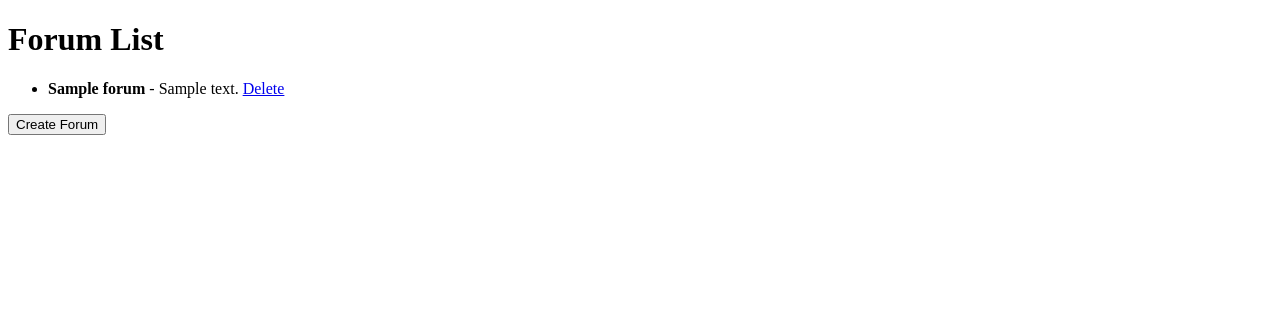
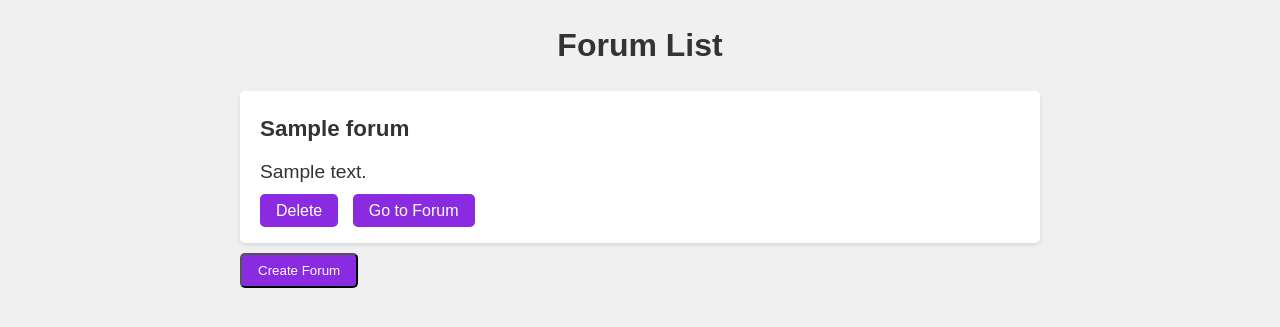
Before and after one commit to Krzakooo/PWII-Project, a PHP site: template pwii-bookworm-environment/www/public/templates/forum.twig in a window 1280 px wide. Shown: the top 327 px of the page. Run offline with PHP 8.4, Linux system fonts and the light colour scheme; the template is opened without the code that fills it: most values are stand-ins (such as "Sample title", 1, 10 or a date in 2020); some libraries are stand-ins or nearby versions.

Commit message:
button designs

```diff
--- a/pwii-bookworm-environment/www/public/templates/forum.twig
+++ b/pwii-bookworm-environment/www/public/templates/forum.twig
@@ -5,65 +5,187 @@
     <meta name="viewport" content="width=device-width, initial-scale=1.0">
     <title>Forums</title>
     <style>
-        /* Style for modal */
+        /* Reset default browser styles */
+        * {
+            box-sizing: border-box;
+            margin: 0;
+            padding: 0;
+        }
+
+        /* Body styles */
+        body {
+            font-family: Arial, sans-serif;
+            background-color: #f0f0f0;
+            color: #333;
+            line-height: 1.6;
+            padding: 20px;
+        }
+
+        /* Centered container */
+        .centered-container {
+            max-width: 800px; /* Added */
+            margin: 0 auto; /* Added */
+        }
+
+        /* Header styles */
+        h1 {
+            margin-bottom: 20px;
+            text-align: center;
+        }
+
+        /* Forum list styles */
+        #forumList {
+            list-style-type: none;
+            padding: 0;
+        }
+
+        #forumList li {
+            background-color: #fff;
+            border-radius: 5px;
+            box-shadow: 0 2px 4px rgba(0,0,0,0.1);
+            padding: 20px;
+            margin-bottom: 10px;
+        }
+
+        #forumList li strong {
+            display: block;
+            font-size: 1.4em; /* Større skriftstørrelse for titlen */
+            font-weight: bold; /* Tykkere skrift for titlen */
+            margin-bottom: 10px;
+        }
+
+        #forumList li p {
+            font-size: 1.2em; /* Mindre skriftstørrelse for beskrivelsen */
+            margin-bottom: 10px; /* Added */
+        }
+
+        /* Button styles */
+        .forum-btn {
+            display: inline-block;
+            background-color: #4CAF50;
+            color: white;
+            padding: 8px 16px;
+            text-align: center;
+            text-decoration: none;
+            border-radius: 5px;
+            cursor: pointer;
+        }
+
+        .forum-btn:hover {
+            background-color: #45a049;
+        }
+
+        /* Form styles */
+        form {
+            background-color: #fff;
+            border-radius: 5px;
+            box-shadow: 0 2px 4px rgba(0,0,0,0.1);
+            padding: 20px;
+            margin-top: 20px; /* Added */
+        }
+
+        form label {
+            display: block;
+            margin-bottom: 10px;
+            font-weight: bold;
+        }
+
+        input[type="text"],
+        textarea {
+            width: calc(100% - 22px); /* Adjusted */
+            padding: 10px;
+            margin-bottom: 20px;
+            border: 1px solid #ccc;
+            border-radius: 5px;
+            box-sizing: border-box;
+        }
+
+        button[type="submit"] {
+            background-color: #4CAF50;
+            color: white;
+            padding: 10px 20px;
+            border: none;
+            border-radius: 5px;
+            cursor: pointer;
+        }
+
+        button[type="submit"]:hover {
+            background-color: #45a049;
+        }
+
+        /* Modal styles */
         .modal {
-            display: none; /* Hidden by default */
-            position: fixed; /* Stay in place */
-            z-index: 1; /* Sit on top */
+            display: none;
+            position: fixed;
+            z-index: 1;
             left: 0;
             top: 0;
-            width: 100%; /* Full width */
-            height: 100%; /* Full height */
-            overflow: auto; /* Enable scroll if needed */
-            background-color: rgb(0,0,0); /* Fallback color */
-            background-color: rgba(0,0,0,0.4); /* Black w/ opacity */
+            width: 100%;
+            height: 100%;
+            overflow: auto;
+            background-color: rgba(0,0,0,0.4);
             padding-top: 60px;
         }
 
-        /* Modal content */
         .modal-content {
             background-color: #fefefe;
-            margin: 5% auto; /* 5% from the top, centered */
+            margin: 5% auto;
             padding: 20px;
-            border: 1px solid #888;
-            width: 80%; /* Could be more or less, depending on screen size */
+            border-radius: 5px;
+            box-shadow: 0 2px 4px rgba(0,0,0,0.1);
+            width: 80%;
+            text-align: center;
         }
 
-        /* Close button */
         .close {
             color: #aaa;
             float: right;
             font-size: 28px;
             font-weight: bold;
+            cursor: pointer;
         }
 
         .close:hover,
         .close:focus {
             color: black;
             text-decoration: none;
-            cursor: pointer;
         }
+
+        .custom-btn {
+            background-color: #8a2be2;
+            color: #fff;
+            padding: 8px 16px;
+            border-radius: 5px;
+            text-decoration: none;
+            margin-right: 10px;
+        }
+
     </style>
 </head>
 <body>
+<div class="centered-container">
     <h1>Forum List</h1>
 
     <!-- Forum List -->
     <ul id="forumList">
         {% for forum in forums %}
             <li>
-            <strong>{{ forum.title }}</strong> - {{ forum.description }}
-            <form id="deleteForm-{{ forum.id }}" method="post" action="/api/forums/{{ forum.id }}" style="display: none;">
+                <strong>{{ forum.title }}</strong>
+                <p>{{ forum.description }}</p>
+                <form id="deleteForm-{{ forum.id }}" method="post" action="/api/forums/{{ forum.id }}"
+                      style="display: none;">
                     <input type="hidden" name="_method" value="DELETE">
                     <button type="submit" id="deleteBtn-{{ forum.id }}">Confirm Delete</button>
                 </form>
-            <a href="#" class="delete-btn" data-forum-id="{{ forum.id }}">Delete</a>
+                <a href="#" class="delete-btn custom-btn" data-forum-id="{{ forum.id }}">Delete</a>
+                <a href="/forums/{{ forum.id }}/posts" class="custom-btn">Go to Forum</a>
+
             </li>
         {% endfor %}
     </ul>
 
     <!-- Create Forum Button -->
-<button id="openCreateFormBtn">Create Forum</button>
+    <button class="custom-btn" id="openCreateFormBtn">Create Forum</button>
 
     <!-- Create Forum Modal -->
     <div id="createFormModal" class="modal">
@@ -79,6 +201,8 @@
             </form>
         </div>
     </div>
+</div>
+
 <script>
 
     // Get the <span> element that closes the modal
@@ -97,7 +221,7 @@
     };
 
     // Create new Forum
-    document.getElementById('createForm').addEventListener('submit', function(event) {
+    document.getElementById('createForm').addEventListener('submit', function (event) {
         event.preventDefault();
         const formData = new FormData(this);
 
@@ -159,17 +283,17 @@
     const closeCreateFormBtn = document.getElementsByClassName('close')[0];
 
     // When the user clicks the button, open the modal
-    openCreateFormBtn.onclick = function() {
+    openCreateFormBtn.onclick = function () {
         createFormModal.style.display = "block";
     }
 
     // When the user clicks on <span> (x), close the modal
-    closeCreateFormBtn.onclick = function() {
+    closeCreateFormBtn.onclick = function () {
         createFormModal.style.display = "none";
     }
 
     // When the user clicks anywhere outside of the modal, close it
-    window.onclick = function(event) {
+    window.onclick = function (event) {
         if (event.target === createFormModal) {
             createFormModal.style.display = "none";
         }
```
Lines whose indentation alone changed are shown as unchanged.
